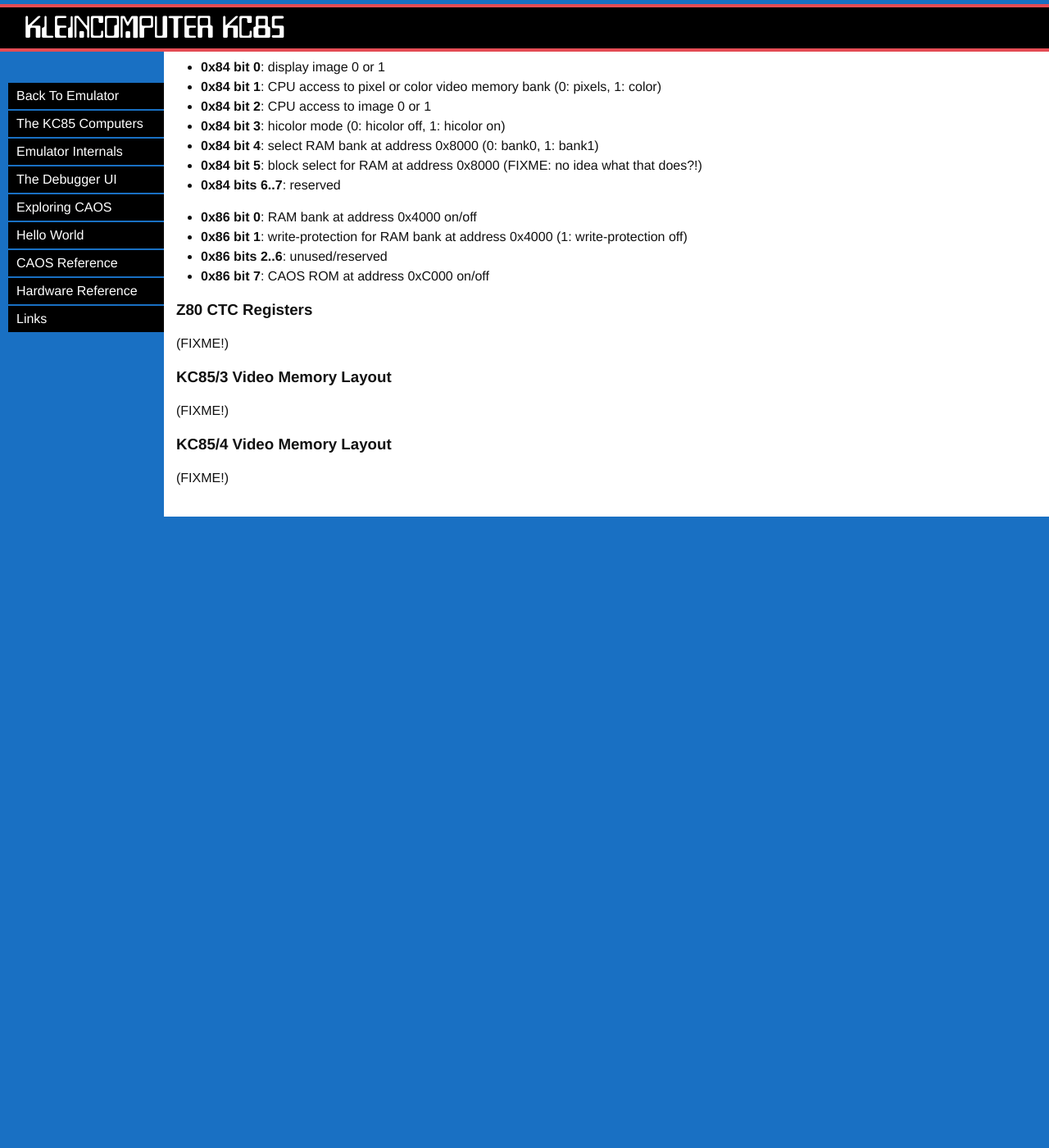
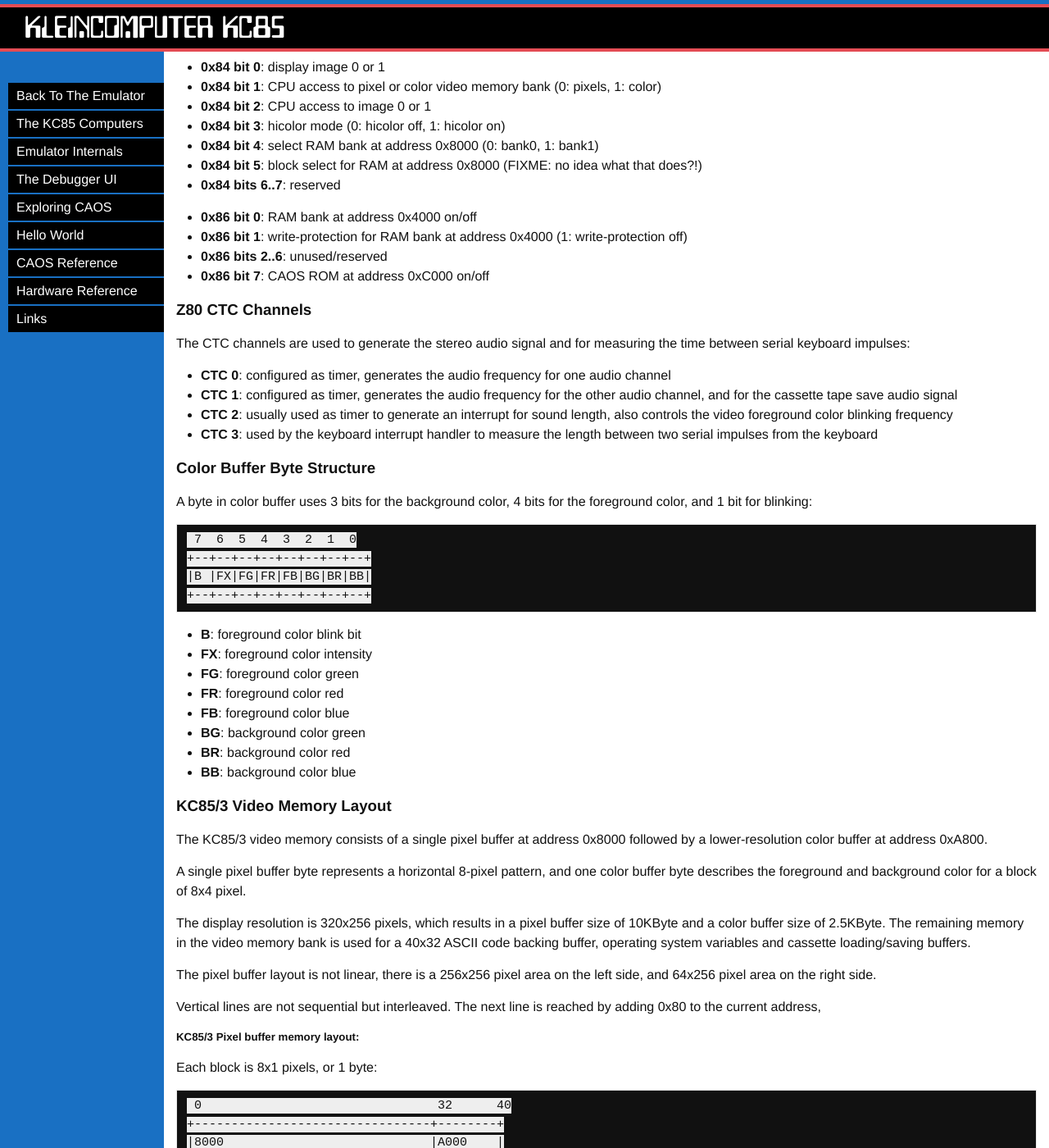
Before and after one commit to floooh/yakc, a Jekyll site: the page built from web/p050_hwref.md, in a window 1280 px wide and 1400 px high, scrolled down 969 px. Shown: the whole window at 82% size. Built offline with Jekyll 4.4.1, drawn with Linux system fonts in a browser that asks for light colours; before the commit the page ends 1599 px from its top, so only the background shows below that; some of the changed text lies outside the part shown.

Commit message:
Wrote the hardware reference web page

```diff
--- a/web/_includes/nav.html
+++ b/web/_includes/nav.html
@@ -1,6 +1,6 @@
 <ul class="navigation">
     <li class="nav-item">
-        <a href="index.html">Back To Emulator</a>
+        <a href="index.html">Back To The Emulator</a>
     </li>
     {% for page in site.pages %}
         {% if page.title %}
--- a/web/p050_hwref.md
+++ b/web/p050_hwref.md
@@ -62,15 +62,124 @@ port 0x84 and 0x86 are backed at memory addresses at (IX+1) and (IX+4):
 - **0x86 bits 2..6**: unused/reserved
 - **0x86 bit 7**: CAOS ROM at address 0xC000 on/off
 
-### Z80 CTC Registers
+### Z80 CTC Channels
 
-(FIXME!)
+The CTC channels are used to generate the stereo audio signal and
+for measuring the time between serial keyboard impulses:
 
+- **CTC 0**: configured as timer, generates the audio frequency
+for one audio channel
+- **CTC 1**: configured as timer, generates the audio frequency for the
+other audio channel, and for the cassette tape save audio signal
+- **CTC 2**: usually used as timer to generate an interrupt for sound length,
+also controls the video foreground color blinking frequency
+- **CTC 3**: used by the keyboard interrupt handler to measure the length
+between two serial impulses from the keyboard
+
+### Color Buffer Byte Structure
+
+A byte in color buffer uses 3 bits for the background color,
+4 bits for the foreground color, and 1 bit for blinking:
+
+~~~
+ 7  6  5  4  3  2  1  0
++--+--+--+--+--+--+--+--+
+|B |FX|FG|FR|FB|BG|BR|BB|
++--+--+--+--+--+--+--+--+
+~~~
+
+- **B**: foreground color blink bit
+- **FX**: foreground color intensity
+- **FG**: foreground color green
+- **FR**: foreground color red
+- **FB**: foreground color blue
+- **BG**: background color green
+- **BR**: background color red
+- **BB**: background color blue
 
 ### KC85/3 Video Memory Layout
 
-(FIXME!)
+The KC85/3 video memory consists of a single pixel buffer at address
+0x8000 followed by a lower-resolution color buffer at address 0xA800.
+
+A single pixel buffer byte represents a horizontal 8-pixel pattern, and
+one color buffer byte describes the foreground and background color
+for a block of 8x4 pixel.
+
+The display resolution is 320x256 pixels, which results in a pixel buffer
+size of 10KByte and a color buffer size of 2.5KByte. The remaining memory
+in the video memory bank is used for a 40x32 ASCII code backing buffer,
+operating system variables and cassette loading/saving buffers.
+
+The pixel buffer layout is not linear, there is a 256x256 pixel area
+on the left side, and 64x256 pixel area on the right side.
+
+Vertical lines are not sequential but interleaved. The next line is reached by
+adding 0x80 to the current address,
+
+##### KC85/3 Pixel buffer memory layout:
+
+Each block is 8x1 pixels, or 1 byte:
+
+~~~
+ 0                                32      40
++--------------------------------+--------+
+|8000                            |A000    |
+|8080                            |A080    |
+|8100                            |A100    |
+|8180                            |A180    |
+|8020                            |A020    |
+|80A0                            |A0A0    |
+|8120                            |A120    |
+|81A0                            |A1A0    |
+|...
+~~~
+
+##### KC85/3 Color buffer memory layout:
+
+Each block is 8x4 pixels, or 1 byte:
+
+~~~
+ 0                                32      40
++--------------------------------+--------+
+|A800                            |B000    |
+|A820                            |B020    |
+|...
+~~~
 
 ### KC85/4 Video Memory Layout
 
-(FIXME!)
+On the KC85/4, the pixel resolution is the same, each pixel buffer byte
+describes 8x1 pixels.
+
+The color resolution has increased to be the same as the pixel resolution,
+each byte in the color buffer describes the foreground and background
+color for 8x1 pixels.
+
+Since the pixel and color buffer no longer fit into one 16KByte memory bank,
+they have been split into two separate memory banks, this means that
+a bank switch is necessary to write pixels and colors.
+
+The KC85/4 also has a second set of pixel- and color-buffers, and it is
+possible to select a different set for displaying and CPU access, making
+hardware-double-buffering possible.
+
+The pixel- and color-buffer layout has been rotated by 90 degrees. Writing
+bytes sequentially in pixel- or color-buffer fills vertical columns on screen,
+which drastically simplifies video memory addressing. The separate left
+and right area that had to be addressed differently are gone.
+
+Since pixel- and color-buffers have the same resolution, the address
+computation for both is identical.
+
+~~~
++----------------------------------------+
+|8000                                    |
+|8001                                    |
+|8002                                    |
+|...                                     |
+~~~
+
+### KC85/4 Hicolor Mode
+
+(TODO)
```
